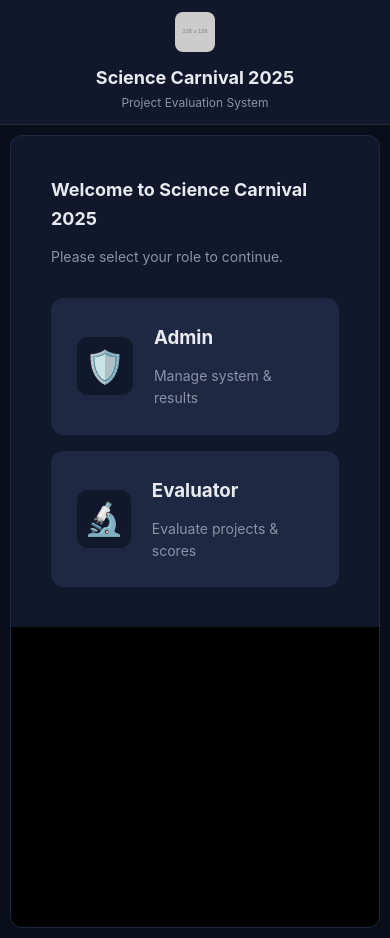
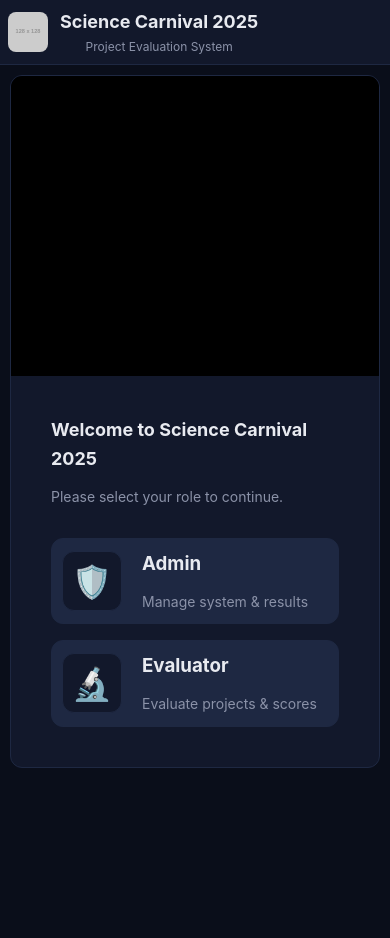
Before and after one commit to BilalBilal2000/Carnival2.O, a website: page public/index.html in a window 390 px wide. After the commit the page ends 844 px from the top, so only its background shows below. Drawn offline with Linux system fonts and the light colour scheme; no server answers; placeholder pictures from the web are drawn by us.

Commit message:
addes new features

```diff
--- a/public/index.html
+++ b/public/index.html
@@ -30,7 +30,7 @@
                 </div>
 
                 <!-- Portal Access (Bottom on mobile, Left on desktop) -->
-                <div class="col-6" style="padding: 40px;">
+                <div class="col-6 portal-access-wrap" style="padding: 40px;">
                     <h2 id="welcomeTitle">Welcome to Science Carnival 2025</h2>
                     <p id="welcomeBody" class="hint">Please select your role to continue.</p>
                     <div style="display: grid; grid-template-columns: 1fr; gap: 16px; margin-top: 30px;">
--- a/public/style.css
+++ b/public/style.css
@@ -278,7 +278,7 @@ th {
 
     .toolbar {
         flex-direction: row;
-        gap: 8px;
+        gap: 4px;
         justify-content: flex-start;
         overflow-x: auto;
         padding-bottom: 4px;
@@ -303,14 +303,14 @@ th {
     }
 
     .header {
-        padding: 12px;
-        flex-direction: column;
+        padding: 8px;
+        flex-direction: row;
         gap: 12px;
         text-align: center;
     }
 
     .header-left {
-        flex-direction: column;
+        flex-direction: row;
         text-align: center;
     }
 
@@ -495,15 +495,25 @@ th {
 
 /* Integrated Carousel */
 #landingCarousel {
-    background: var(--card);
+    background: #000;
     order: 1;
-    /* Default for mobile */
+    /* Top on mobile */
+}
+
+.portal-access-wrap {
+    order: 2;
+    /* Bottom on mobile */
 }
 
 @media (min-width: 769px) {
     #landingCarousel {
         order: 2;
-        /* Move to right on desktop */
+        /* Right on desktop */
+    }
+
+    .portal-access-wrap {
+        order: 1;
+        /* Left on desktop */
     }
 }
 
@@ -593,7 +603,7 @@ th {
     background: var(--border);
     border: 1px solid var(--border);
     border-radius: 12px;
-    padding: 24px;
+    padding: 10px;
     transition: all 0.3s ease;
 }
 
```
